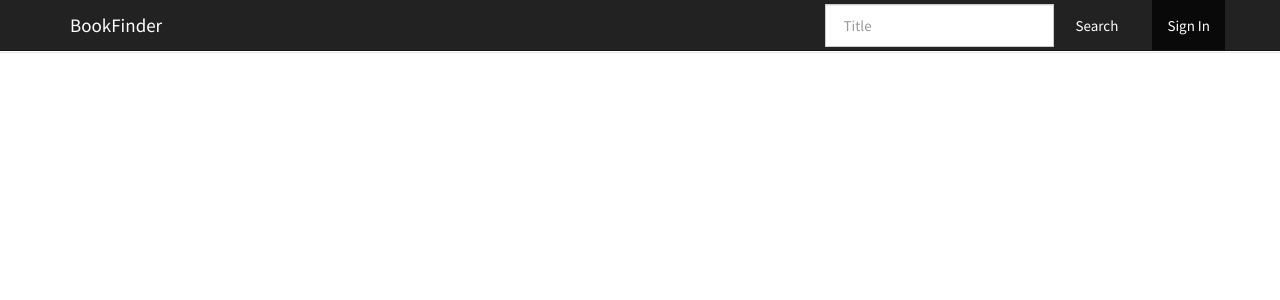
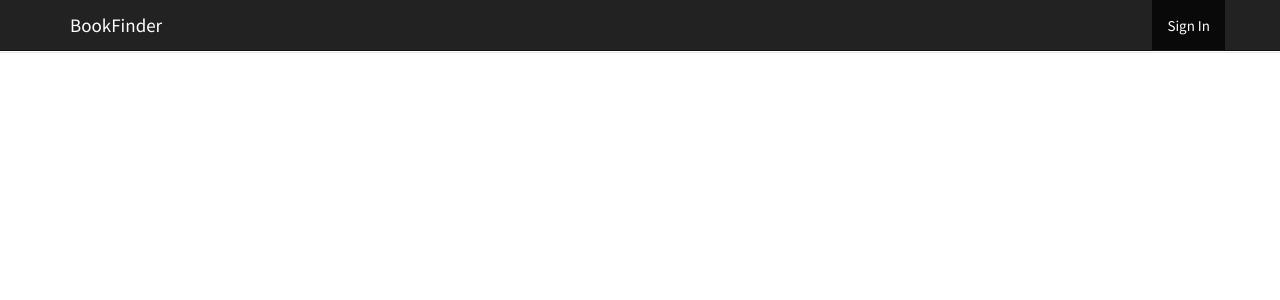
Before and after one commit to cshinaver/BookFinder, a Python web app: template bookfinder/templates/base.html in a window 1280 px wide. Shown: the top 300 px of the page. Run offline with Jinja, Linux system fonts and the light colour scheme; the template is opened without the code that fills it, so the values that code supplies are empty; some libraries are stand-ins or nearby versions.

Commit message:
Removed textfield in navbar. Currently not needed

```diff
--- a/bookfinder/templates/base.html
+++ b/bookfinder/templates/base.html
@@ -35,14 +35,6 @@
 					</div>
 					<div class="navbar-collapse collapse" id="bs-example-navbar-collapse-1">
 						<ol class="nav navbar-nav navbar-right">
-							<li id="head-search-bar">
-								<form class="navbar-form" role="search" action="/search/">
-									<div class="form-group">
-										<input id="head-search-bar_text" class="form-control" type="text" name="title" placeholder="Title">
-									</div>
-									<button class="btn btn-default" type="submit">Search</button>
-								</form>
-							</li>
 							<li id="sign-in-button" class="active"><a href="javascript:open_sign_in()" id="sign-in-href">Sign In</a></li>
 							<li id="sign-in-drop-down" class="dropdown" style="display:none">
 								<a class="dropdown-toggle" role="button" aria-expanded="false" href="#" data-toggle="dropdown">
```
